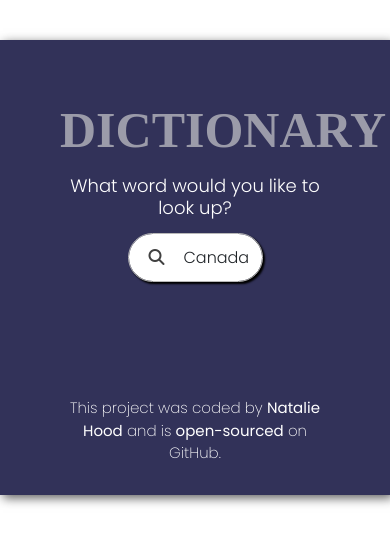
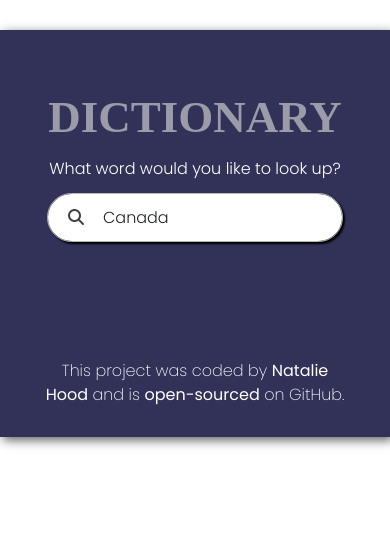
Before and after one commit to natalieh93/shecodes-react-dictionary-app, a React (Create React App) app: page / in a window 390 px wide. Shown: the top 544 px of the page. Built offline with nearby package versions, Linux system fonts and the light colour scheme; no server answers; a web font is replaced by a local one.

Commit message:
Made dictionary app responsive

```diff
--- a/src/App.css
+++ b/src/App.css
@@ -27,3 +27,19 @@ a {
 a:hover {
   color: white;
 }
+
+@media (max-width: 800px) {
+  .App {
+    margin: 30px auto;
+    max-width: 400px;
+    padding: 60px 10px;
+  }
+
+  .App-footer {
+    color: white;
+    font-size: 16px;
+    margin-top: 115px;
+    margin-bottom: -30px;
+    padding: 2px 30px 0;
+  }
+}
--- a/src/Dictionary.css
+++ b/src/Dictionary.css
@@ -10,7 +10,6 @@ h6 {
   color: white;
   font-family: "Poppins", sans-serif;
   font-size: 18px;
-
   font-weight: 300;
   margin-top: 15px;
   text-align: center;
@@ -41,3 +40,19 @@ h6 {
   text-align: center;
   width: 2.375rem;
 }
+
+@media (max-width: 800px) {
+  h1 {
+    font-size: 45px;
+  }
+
+  h6 {
+    font-size: 16px;
+    margin-top: 15px;
+  }
+
+  .Dictionary form {
+    margin: 15px auto;
+    width: 80%;
+  }
+}
--- a/src/Meaning.css
+++ b/src/Meaning.css
@@ -32,3 +32,19 @@
   padding: 0px 30px 10px;
   margin-bottom: -50px;
 }
+
+@media (max-width: 800px) {
+  .Meaning {
+    padding: 0px 22px 10px;
+    margin-bottom: -50px;
+    margin-top: -57px;
+  }
+
+  .Meaning h3 {
+    font-size: 22px;
+  }
+
+  .Meaning .definition {
+    font-size: 16px;
+  }
+}
--- a/src/Phonetic.css
+++ b/src/Phonetic.css
@@ -25,3 +25,21 @@
 .Phonetic {
   margin: -6px 5px 20px 1px;
 }
+
+@media (max-width: 800px) {
+  .Phonetic .fa-volume-up {
+    font-size: 14px;
+    margin-top: -5px;
+    margin-bottom: 39px;
+    margin-left: -5px;
+  }
+
+  .Phonetic .text {
+    font-size: 15px;
+    margin-left: -8px;
+  }
+
+  .Phonetic {
+    margin: -20px 2px 0px 0px;
+  }
+}
--- a/src/Phonetic.js
+++ b/src/Phonetic.js
@@ -11,7 +11,7 @@ export default function Phonetic(props) {
       <span className="sound">
         <i className="fas fa-volume-up" onClick={playSound}></i>
       </span>
-      <span className="text">[ {props.phonetic.text} ]</span>
+      <span className="text"> {props.phonetic.text} </span>
     </div>
   );
 }
--- a/src/Photos.css
+++ b/src/Photos.css
@@ -1,4 +1,5 @@
 .Photos img {
+  border: 2px solid white;
   box-shadow: 3px 3px 10px black;
   margin-top: 100px;
   margin-bottom: -80px;
@@ -8,3 +9,9 @@
   margin-top: -35px;
   padding: 10px 0px;
 }
+
+@media (max-width: 800px) {
+  .Photos {
+    padding: 2px 10px;
+  }
+}
--- a/src/Results.css
+++ b/src/Results.css
@@ -17,3 +17,20 @@
 .Results {
   padding: 10px 10px;
 }
+
+@media (max-width: 800px) {
+  .Results {
+    padding: 20px 20px;
+  }
+
+  .Results h2 {
+    font-size: 25px;
+    margin-top: 20px;
+    margin-left: 10px;
+  }
+
+  .phonetic-result {
+    position: relative;
+    top: 27px;
+  }
+}
--- a/src/Results.js
+++ b/src/Results.js
@@ -7,7 +7,7 @@ export default function Results(props) {
   if (props.results) {
     return (
       <div className="Results">
-       <div className="word-phonetic"> <h2>{props.results.word}</h2>
+       <div className="word-and-phonetic"> <h2>{props.results.word}</h2>
        <span className="phonetic-result">{props.results.phonetics.map(function (phonetic, index) {
           return (
             <div key={index}>
--- a/src/Synonyms.css
+++ b/src/Synonyms.css
@@ -23,3 +23,16 @@
   margin-bottom: 30px;
   padding: 19px 25px;
 }
+
+@media (max-width: 800px) {
+  .Synonyms {
+    margin-top: -8px;
+    margin-bottom: 30px;
+    padding: 18px 20px 22px;
+  }
+
+  .Synonyms li {
+    font-size: 16px;
+    margin: 20px 10px 0px 0;
+  }
+}
```
